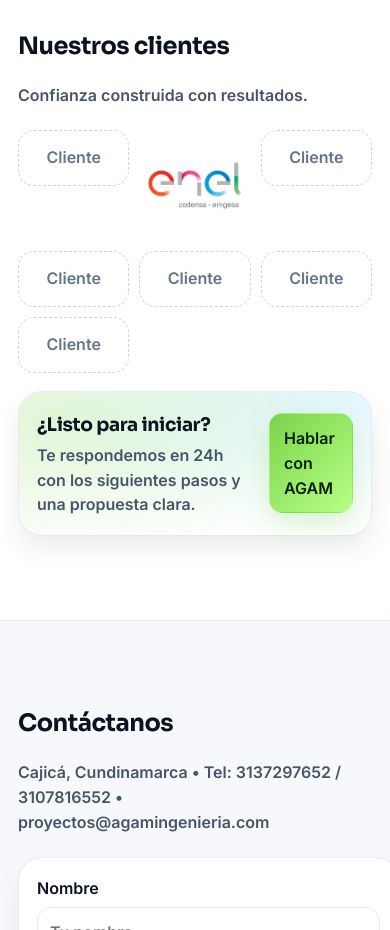
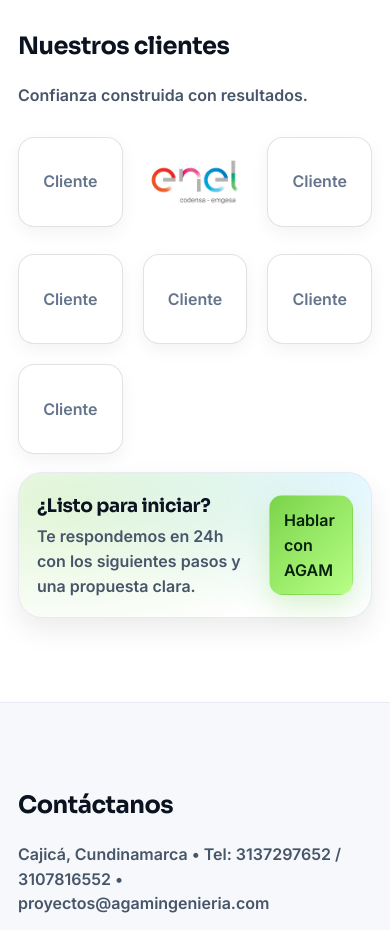
Before and after one commit to hexasec-sas/agam-site, a plain HTML site: page index.html in a window 390 px wide. Shown: the part 3620-4550 px from the top of the page. Drawn offline with Linux system fonts and the light colour scheme.

Commit message:
Refactor CSS styles and variables for consistency
Updated CSS variables and styles for various components, including header, buttons, and layout adjustments for responsiveness.

```diff
--- a/styles.css
+++ b/styles.css
@@ -503,6 +503,41 @@ input:focus, select:focus, textarea:focus{
   transform: translateY(0);
 }
 
+/* === Logos de clientes === */
+.logos{
+  display:grid;
+  grid-template-columns: repeat(auto-fit, minmax(140px, 1fr));
+  gap:20px;
+  align-items:center;
+}
+
+.logoBox{
+  height:90px;
+  padding:14px;
+  border-radius:16px;
+  border:1px solid rgba(15,23,42,.12);
+  background:#fff;
+  display:flex;
+  align-items:center;
+  justify-content:center;
+  box-shadow:0 6px 18px rgba(2,6,23,.05);
+  transition: transform 220ms ease, box-shadow 220ms ease;
+}
+
+.logoBox img{
+  max-width:100%;
+  max-height:100%;
+  object-fit:contain;
+  filter: grayscale(100%) opacity(.85);
+  transition: filter 220ms ease, transform 220ms ease;
+}
+
+.logoBox:hover img{
+  filter:none;
+  transform:scale(1.05);
+}
+
+
 /* Responsive */
 @media (max-width: 980px){
   .hero__inner{ grid-template-columns: 1fr; }
```
